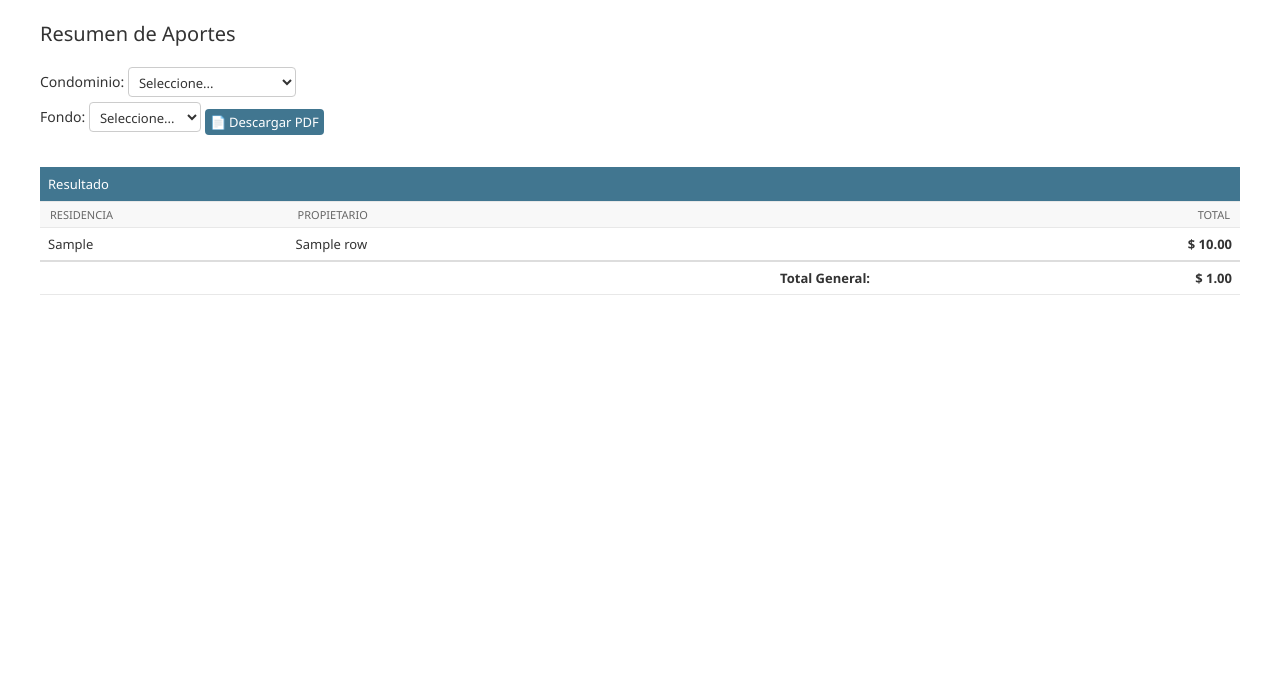
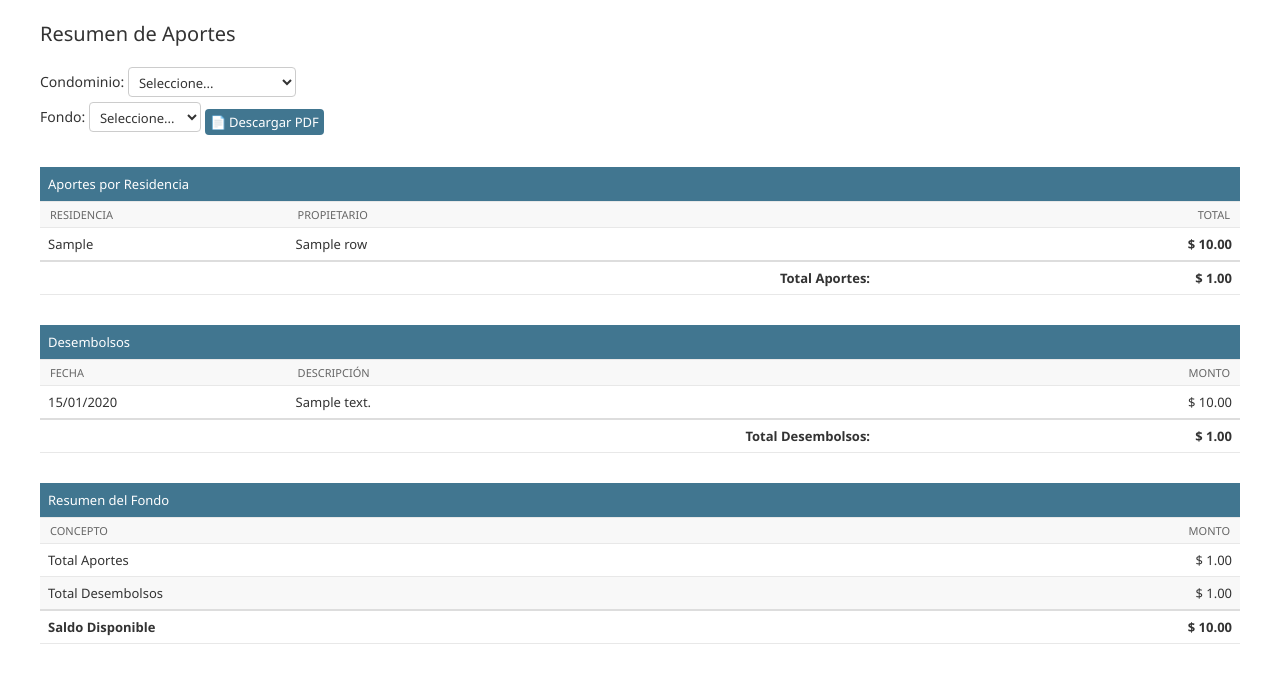
Before and after one commit to nanhers/resiManager, a Django app: template residential/templates/admin/fund_summary_list.html in a window 1280 px wide. Shown: the part 92-775 px from the top of the page. Run offline with Django 5.2, Linux system fonts and the light colour scheme; tables that the repository leaves empty hold one stand-in row (values such as "Sample post"); the template is opened without the code that fills it: values that come from a table or form of the project are taken from there, most other values are stand-ins (such as "Sample title", 1, 10 or a date in 2020).

Commit message:
agregar detalle de desembolso en el pdf

```diff
--- a/residential/templates/admin/fund_summary_list.html
+++ b/residential/templates/admin/fund_summary_list.html
@@ -52,8 +52,7 @@
     <!-- 🔹 RESULTADO -->
     {% if summary %}
     <div class="module">
-        <h2>Resultado</h2>
-
+        <h2>Aportes por Residencia</h2>
         <table class="adminlist" style="width:100%; table-layout: fixed;">
             <thead>
                 <tr>
@@ -74,15 +73,70 @@
                 {% endfor %}
             </tbody>
             <tr style="font-weight:bold; border-top:2px solid #ddd;">
-				<td colspan="2" style="text-align:right;">
-					Total General:
-				</td>
-				<td style="text-align:right;">
-					$ {{ total_general|floatformat:2|intcomma }}
-				</td>
+                <td colspan="2" style="text-align:right;">Total Aportes:</td>
+                <td style="text-align:right;">$ {{ total_aportes|floatformat:2|intcomma }}</td>
             </tr>
         </table>
     </div>
+
+    <!-- 🔹 DESEMBOLSOS -->
+    <div class="module" style="margin-top: 20px;">
+        <h2>Desembolsos</h2>
+        {% if disbursements %}
+        <table class="adminlist" style="width:100%; table-layout: fixed;">
+            <thead>
+                <tr>
+                    <th style="width:20%;">Fecha</th>
+                    <th style="width:50%;">Descripción</th>
+                    <th style="width:30%; text-align:right;">Monto</th>
+                </tr>
+            </thead>
+            <tbody>
+                {% for d in disbursements %}
+                <tr>
+                    <td>{{ d.created_at|date:"d/m/Y" }}</td>
+                    <td>{{ d.description }}</td>
+                    <td style="text-align:right;">$ {{ d.amount|floatformat:2|intcomma }}</td>
+                </tr>
+                {% endfor %}
+            </tbody>
+            <tr style="font-weight:bold; border-top:2px solid #ddd;">
+                <td colspan="2" style="text-align:right;">Total Desembolsos:</td>
+                <td style="text-align:right;">$ {{ total_desembolsos|floatformat:2|intcomma }}</td>
+            </tr>
+        </table>
+        {% else %}
+        <p>No hay desembolsos registrados para este fondo.</p>
+        {% endif %}
+    </div>
+
+    <!-- 🔹 RESUMEN DEL FONDO -->
+    <div class="module" style="margin-top: 20px;">
+        <h2>Resumen del Fondo</h2>
+        <table class="adminlist" style="width:100%; table-layout: fixed;">
+            <thead>
+                <tr>
+                    <th style="width:70%;">Concepto</th>
+                    <th style="width:30%; text-align:right;">Monto</th>
+                </tr>
+            </thead>
+            <tbody>
+                <tr>
+                    <td>Total Aportes</td>
+                    <td style="text-align:right;">$ {{ total_aportes|floatformat:2|intcomma }}</td>
+                </tr>
+                <tr>
+                    <td>Total Desembolsos</td>
+                    <td style="text-align:right;">$ {{ total_desembolsos|floatformat:2|intcomma }}</td>
+                </tr>
+            </tbody>
+            <tr style="font-weight:bold; border-top:2px solid #ddd;">
+                <td>Saldo Disponible</td>
+                <td style="text-align:right;">$ {{ saldo_disponible|floatformat:2|intcomma }}</td>
+            </tr>
+        </table>
+    </div>
+
     {% endif %}
 
 </div>
```
Also changed, not shown: residential/admin.py (+13 -3 lines), residential/templates/pdf/fund_report.html (+47 -4 lines), residential/views.py (+8 -2 lines). Lines whose indentation alone changed are shown as unchanged.
